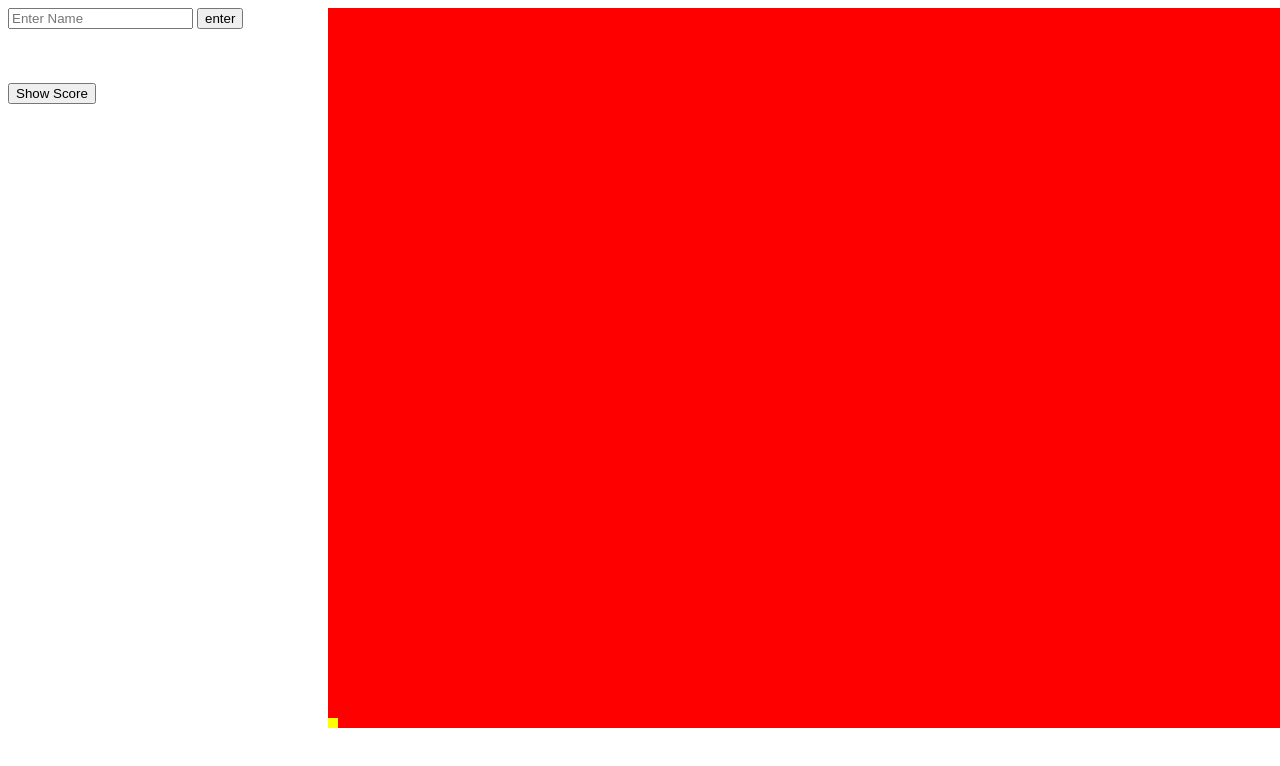
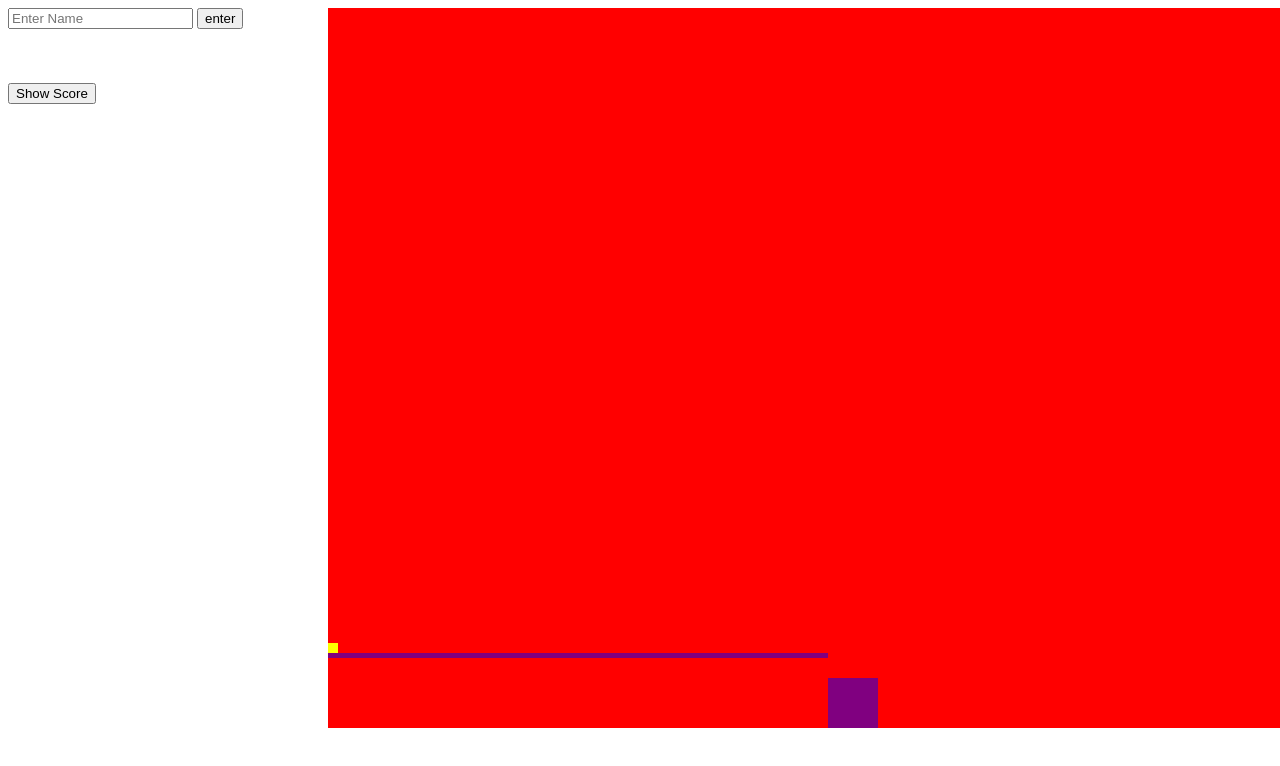
Before and after one commit to MannyMcCullom/mvp, a website: page public/index.html in a window 1280 px wide. Drawn offline with Linux system fonts and the light colour scheme.

Commit message:
physics are coming along

```diff
--- a/public/app.js
+++ b/public/app.js
@@ -1,6 +1,7 @@
 const screen = document.querySelector('#screenContainer');
 
 const scene = document.querySelector('.scene');
+scene.setAttribute('onmousemove', 'myCoor(scene.style)')
 let size = 80;
 scene.style.height = `${size * 9}px`
 scene.style.width = `${size * 16}px`
@@ -17,12 +18,14 @@ players.remove();
 const box = document.createElement('div');
 box.classList.add('player');
 
+let game = true;
+
 let movingLeft = false;
 let movingRight = false;
 let movingUp = false;
 let movingDown = true;
 
-let bottom = 0;
+let bottom = 600;
 let left = 0;
 
 let leftMove;
@@ -30,19 +33,57 @@ let RightMove;
 let upMove;
 let downMove;
 
+let obstacles = []
 scene.append(box);
+
+function myCoor(e) {
+    let x = e.left;
+    let y = e.bottom;
+    let coor = "Coordinates: (" + x + "," + y + ")";
+    console.log(coor);
+  }
+
+// const ob1 = document.querySelector('#ob1');
+function createObstacle(height,width,left,bottom){
+    const ob1 = document.createElement('div');
+    ob1.classList.add('obstacle')
+    ob1.setAttribute('id', 'ob1');
+    ob1.style.height = `${height}px`;
+    ob1.style.width = `${width}px`;
+    ob1.style.left = `${left}px`;
+    ob1.style.bottom = `${bottom}px`;
+    scene.append(ob1);
+    obstacles.push(ob1);
+}
+createObstacle(50, 50, 500, 0);
+createObstacle(5, 500, 0, 70);
+console.log(obstacles)
+
+
+
+// console.log('width', ob1.style)
 // -----------------------------------------------------------------------------
 // Functions
 function downInterval() {
     downMove = setInterval(()=>{
-        bottom--;
+        bottom = bottom - 1.5;
+        for (let i = 0; i < obstacles.length; i++) {
+            if (left > Number(obstacles[i].style.left.slice(0,-2)) - 10
+            && left < Number(obstacles[i].style.left.slice(0,-2)) + Number(obstacles[i].style.width.slice(0,-2))
+            && bottom < Number(obstacles[i].style.bottom.slice(0,-2)) + Number(obstacles[i].style.height.slice(0,-2))
+            && bottom > Number(obstacles[i].style.bottom.slice(0,-2)) + Number(obstacles[i].style.height.slice(0,-2)) - 20) {
+                bottom = Number(obstacles[i].style.bottom.slice(0,-2)) + Number(obstacles[i].style.height.slice(0,-2))
+                movingUp = false;
+            }
+        }
         if (bottom < 0) {
             bottom = 0;
             movingUp = false;
         }
         box.style.bottom = `${bottom}px`;
-    },.75)
+    },1)
 }
+
 
 function removeAllChildNodes(parent) {
     while (parent.firstChild) {
@@ -109,13 +150,16 @@ document.addEventListener("keydown", (event) => {
             if (movingRight === true) {
                 setTimeout(()=>{
                     clearInterval(rightMove);
-                },250)
+                },100)
                 movingRight = false;
             } else {
                 leftMove = setInterval(()=>{
                     left--;
                     if (left < 0) {
                         left = 0;
+                    }
+                    if ((left > 490 && left < 550) && bottom < 50) {
+                        left = 550;
                     }
                     box.style.left = `${left}px`;
                 },1)
@@ -128,13 +172,16 @@ document.addEventListener("keydown", (event) => {
             if (movingLeft === true) {
                 setTimeout(()=>{
                     clearInterval(leftMove);
-                },250)
+                },100)
                 movingLeft = false;
             } else {
                 rightMove = setInterval(()=>{
                     left++;
                     if (left > 1270) {
                         left = 1270;
+                    }
+                    if ((left > 490 && left < 550) && bottom < 50) {
+                        left = 490;
                     }
                     box.style.left = `${left}px`;
                 },1)
--- a/public/index.html
+++ b/public/index.html
@@ -12,7 +12,9 @@
 </head>
 <body>
     <div id="screenContainer">
-        <div class="scene"></div>
+        <div class="scene">
+            <div class="obstacle" id="ob1"></div>
+        </div>
         <input type="text" id="username" placeholder="Enter Name" maxlength="10">
         <button id="username_Button">enter</button><br><br><br><br>
         <button class="scoreBoard_Button" id="showScore">Show Score</button>
--- a/public/style.css
+++ b/public/style.css
@@ -41,6 +41,14 @@ body {
     animation-fill-mode: forwards;
 }
 
+.obstacle {
+    position: absolute;
+    /* width: 50px;
+    height: 50px; */
+    /* bottom: 0px; */
+    background-color: purple;
+}
+
 @keyframes right {
     0%   {left:0px;}
     100%  {left:(bottom + 200px);}
```
